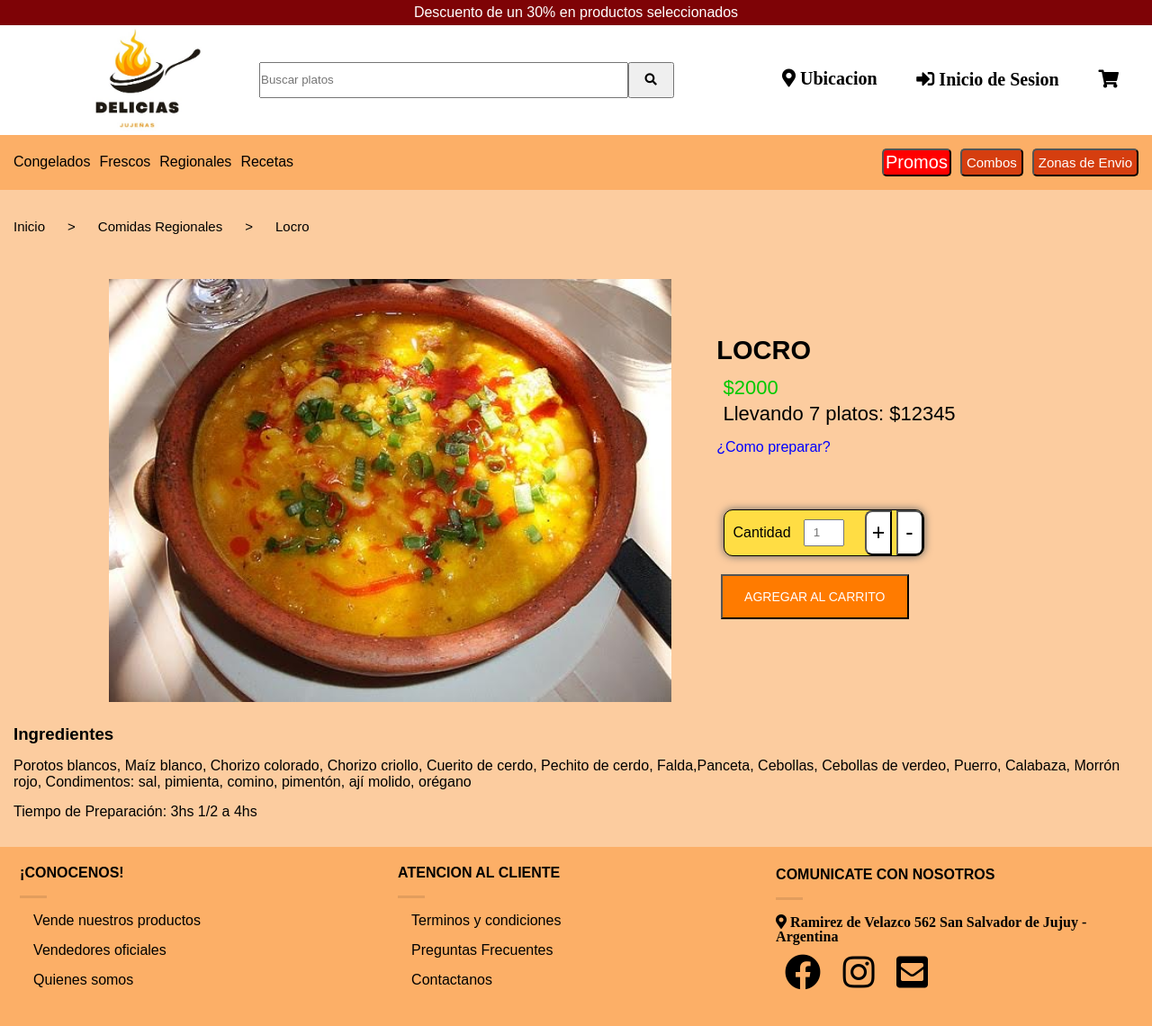
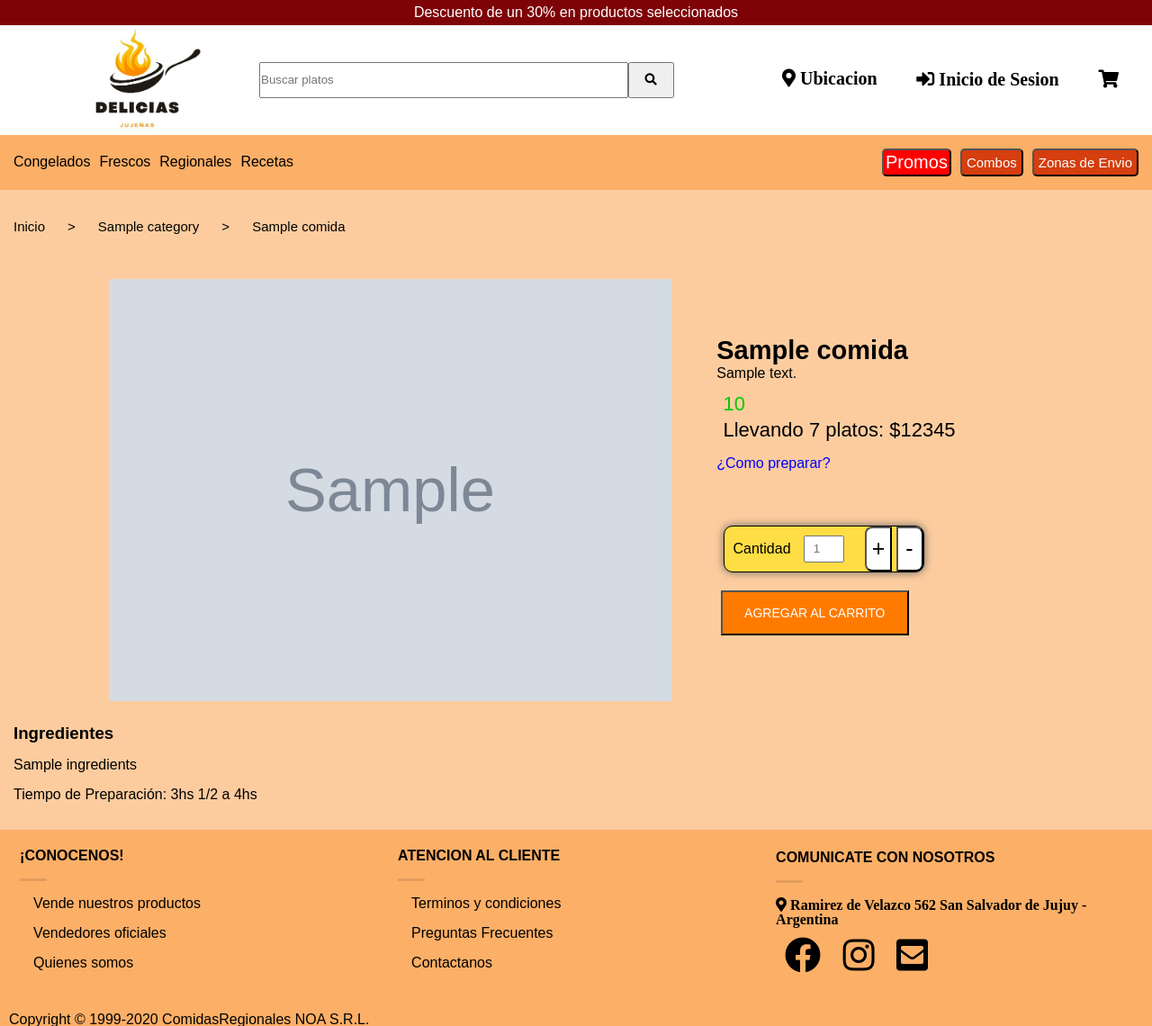
Before and after one commit to El-Efraa/Grupo_5, a Node server app: template Codigo/src/views/products/producto.ejs in a window 1280 px wide. Shown: the top 1140 px of the page at 90% size. Run offline with Node 20, Linux system fonts and the light colour scheme; the template is opened without the code that fills it: most values are stand-ins (such as "Sample title", 1, 10 or a date in 2020); grey boxes marked "Sample" are stand-in pictures.

Commit message:
Armando la vista dinamica detalle del producto

```diff
--- a/Codigo/package.json
+++ b/Codigo/package.json
@@ -13,6 +13,7 @@
   "dependencies": {
     "ejs": "^3.1.9",
     "express": "^4.18.2",
+    "multer": "^1.4.5-lts.1",
     "nodemon": "^3.0.1"
   }
 }
--- a/Codigo/src/app.js
+++ b/Codigo/src/app.js
@@ -19,6 +19,6 @@
 
 app.use('/',rutasMain)
 //app.use('/user',rutasUsuario)
-app.use('/producto',rutasProducto)
+app.use('/productos',rutasProducto)
 
 app.get ('/carrito',rutasCarrito)
--- a/Codigo/src/routes/main.js
+++ b/Codigo/src/routes/main.js
@@ -5,6 +5,7 @@
 router.get ('/',mainController.index)
 
 router.get ('/registro',mainController.register)
+//router.post ('/registro',mainController.createU)
 
 router.get ('/login',mainController.login)
 
--- a/Codigo/src/views/products/form-editar-producto.ejs
+++ b/Codigo/src/views/products/form-editar-producto.ejs
@@ -14,7 +14,7 @@
 
     <div class="container">
 
-        <h2 class="titular">Creación de producto</h2>
+        <h2 class="titular">Edición de producto</h2>
 
         <form action="" method="POST">
 
--- a/Codigo/src/views/products/producto.ejs
+++ b/Codigo/src/views/products/producto.ejs
@@ -13,17 +13,18 @@
         <div class="navegacion">
             <p> <a href="/"> Inicio </a> </p>
             <p class="flecha"> > </p>
-            <p> <a href="#"> Comidas Regionales </a> </p>
+            <p> <a href="#"> <%= comida.category %> </a> </p>
             <p class="flecha"> > </p>
-            <p> <a href="#"> Locro </a> </p>
+            <p> <a href="#"><%= comida.name %> </a> </p>
         </div>
 
         <div class="caja-grande">
-            <img src="/img/Locro.jpg" alt="img-del-producto">
+            <img src="<%= comida.image %>" alt="img-del-producto">
 
             <div class="detalle-de-compra">
-                <h2> LOCRO </h2>
-                <p class="precio"> $2000 </p>
+                <h2> <%= comida.name %> </h2>
+                <p class="description"> <%= comida.description %> </p>
+                <p class="precio"> <%= comida.price %> </p>
                 <p class="promo"> Llevando 7 platos: $12345</p>
                 <p id="receta"> <a href="#">¿Como preparar?</a> </p>
 
@@ -53,7 +54,7 @@
 
         <section class="seccion2">
             <h3> Ingredientes </h3>
-            <p> Porotos blancos, Maíz blanco, Chorizo colorado, Chorizo criollo, Cuerito de cerdo, Pechito de cerdo, Falda,Panceta, Cebollas, Cebollas de verdeo, Puerro, Calabaza, Morrón rojo, Condimentos: sal, pimienta, comino, pimentón, ají molido, orégano </p>
+            <p> <%= comida.ingredients %> </p>
 
             <p> Tiempo de Preparación: 3hs 1/2 a 4hs</p>
         </section>
--- a/Codigo/src/views/products/products_list.ejs
+++ b/Codigo/src/views/products/products_list.ejs
@@ -20,7 +20,7 @@
 		<% for (let i = 0; i < products.length; i++) { %>
 		<div class="first-container">
 
-			<a href="/products/detail/¿?">
+			<a href="/productos/<%=products[i].id%>/detail">
 				<figure class="box_image">
 					<img src="<%= products[i].image %>" alt="imagen de producto">
 				</figure>
--- a/Codigo/src/views/registro.ejs
+++ b/Codigo/src/views/registro.ejs
@@ -35,13 +35,13 @@
         <input type="text" id="nombre_usuario" name="nombre_usuario" required><br>
 
         <label for="fecha_nacimiento">Fecha de nacimiento:</label>
-        <input type="date" id="fecha_nacimiento" name="fecha_nacimiento" required><br>
+        <input type="date" id="fecha_nacimiento" name="fecha_nacimiento"><br>
 
         <label for="domicilio">Domicilio:<span class="required">*</span></label>
         <input type="text" id="domicilio" name="domicilio" required><br>
 
         <label for="foto_usuario">Foto de usuario:</label>
-        <input type="file" id="foto_usuario" name="foto_usuario" accept="image/*" required><br>
+        <input type="file" id="foto_usuario" name="foto_usuario" accept="image/*" ><br>
 
         <label for="correo_electronico">Correo electrónico:<span class="required">*</span></label>
         <input type="email" id="correo_electronico" name="correo_electronico" required><br>
```
Also changed, not shown: Codigo/src/controllers/mainController.js (+9 -0 lines), Codigo/src/controllers/productoController.js (+11 -5 lines), Codigo/src/routes/producto.js (+4 -3 lines), 1 other file.
